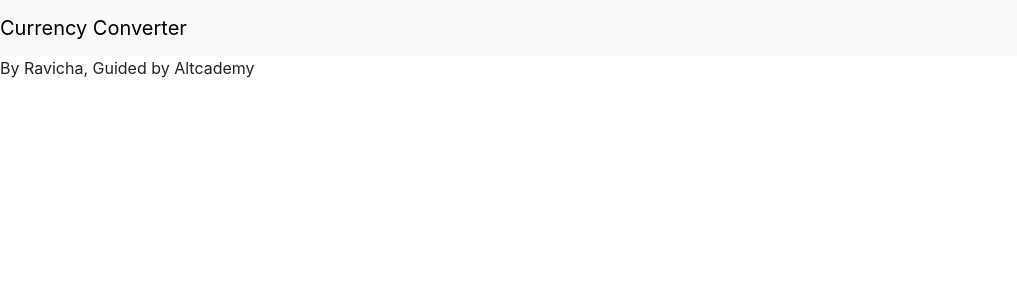
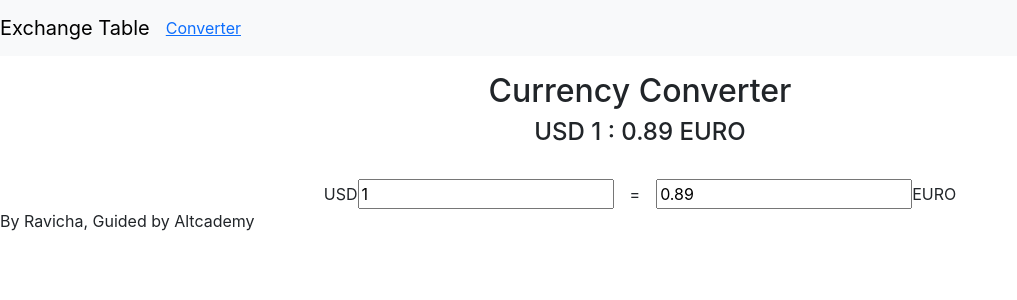
Before and after one commit to Ravicha2/Currency-converter-ReactJS, a React (Create React App) app: page /cal in a window 1280 px wide. Shown: the top 300 px of the page, without its empty margins (0-1017 px from the left). Built offline with nearby package versions, Linux system fonts and the light colour scheme.

Commit message:
add simple cal page

```diff
--- a/package.json
+++ b/package.json
@@ -1,6 +1,7 @@
 {
   "name": "currency-converter",
   "version": "0.1.0",
+
   "private": true,
   "dependencies": {
     "@testing-library/jest-dom": "^5.17.0",
--- a/src/App.js
+++ b/src/App.js
@@ -2,6 +2,7 @@ import React from 'react';
 import { BrowserRouter as Router, Route, Link, Switch } from "react-router-dom";
 import MainRate from './table';
 import './App.css';
+import Conv from './cal'
 
 
 const NotFound = () => {
@@ -12,10 +13,13 @@ const App = () => {
   return (
     <Router>
       <nav className="navbar navbar-expand-lg navbar-light bg-light">
-        <Link className="navbar-brand" to="/">Currency Converter</Link>
+        <Link className="navbar-brand" to="/">Exchange Table</Link>
+        <Link to="/cal">Converter</Link>
       </nav>
       <Switch>
         <Route path="/" exact component={MainRate} />
+        <Route path="/cal" component={Conv} />
+        <Route component={NotFound} />
       </Switch>
       <footer>
         <p>By Ravicha, Guided by Altcademy</p>
--- a/src/cal.js
+++ b/src/cal.js
@@ -1,14 +1,48 @@
 import React from 'react';
 import { json, checkStatus } from './util';
+import { Link } from "react-router-dom";
 
-class Conv extends React.Component{
+
+class Conv extends React.Component {
     constructor(props) {
-        super(props);
-        this.state = {
-            base:null,
-            compare:null,
-            error:''
-        };
+      super(props);
+      this.state = {
+        rate: 0.89,
+        usd: 1,
+        euro: 1 * 0.89,
+      };
     }
 
-}
+    toUsd(amount, rate) {
+      return amount * (1 / rate);
+    }
+
+    toEuro(amount, rate) {
+      return amount * rate;
+    }
+
+    render() {
+      const { rate, usd, euro } = this.state;
+
+      return (
+        <div className="container">
+          <div className="text-center p-3 mb-2">
+            <h2 className="mb-2">Currency Converter</h2>
+            <h4>USD 1 : {rate} EURO</h4>
+          </div>
+          <div className="row text-center">
+            <div className="col-12">
+              <span className="mr-1">USD</span>
+              <input value={usd} onChange={this.handleUsdChange} type="number" />
+              <span className="mx-3">=</span>
+              <input value={euro} onChange={this.handleEuroChange} type="number" />
+              <span className="ml-1">EURO</span>
+            </div>
+          </div>
+        </div>
+      )
+    }
+  }
+
+
+export default Conv
```
Also changed, not shown: 8 other files (tests, documents, lock files or other folders).
